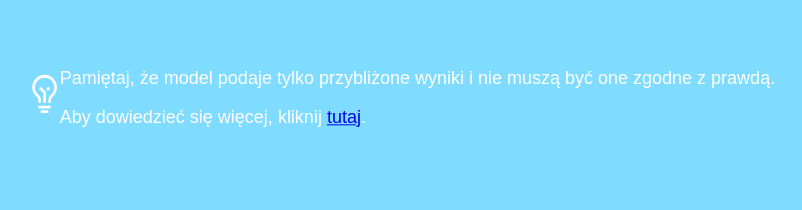
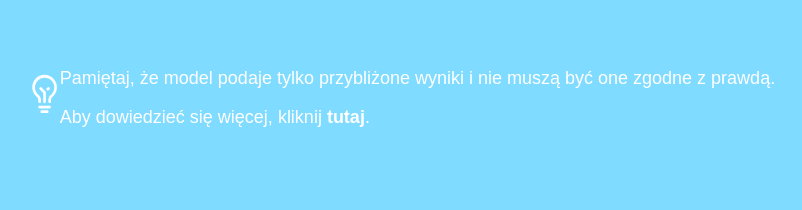
Before and after one commit to JakUrb04/quitle, a Flask app: page / in a window 1280 px wide. Shown: the part 590-800 px from the top of the page, without its empty margins (61-863 px from the left). Run offline with Flask 2, Linux system fonts and the light colour scheme; parts of the project's set-up code (start-up, migrations or seed data) failed here and were passed over.

Commit message:
update-frontend

```diff
--- a/static/style.css
+++ b/static/style.css
@@ -22,6 +22,10 @@ body {
   left: 55%;
   width: 1000px;
   transform: translate(-54%,-60%);
+}
+a{
+  color:inherit;
+  text-decoration: none;
 }
 input
 {
--- a/templates/index.html
+++ b/templates/index.html
@@ -8,7 +8,7 @@
 </head>
 <body>
     <div class="box">
-        <h1>Quitle</h1>
+        <h1><a href="https://quitle.onrender.com/">Quitle</a></h1>
         <form action="{{ url_for('predict')}}" method="post">
             <input type="text" name="title_maker" placeholder="Wpisz tytuł quizu">
             <input type="submit" name="" value="Predict">
@@ -20,7 +20,7 @@
   </div>
   <div class="hinter">
     <p>Pamiętaj, że model podaje tylko przybliżone wyniki i nie muszą być one zgodne z prawdą.</p>
-      <p>Aby dowiedzieć się więcej, kliknij <a href="https://quizy.gazeta.pl/quiz/0,0.html">tutaj</a>.
+      <p>Aby dowiedzieć się więcej, kliknij <a href="https://quizy.gazeta.pl/quiz/0,0.html"><strong>tutaj</strong></a>.
     </p>
   </div>
   <div class="prediction_title">
```
Lines whose indentation alone changed are shown as unchanged.
